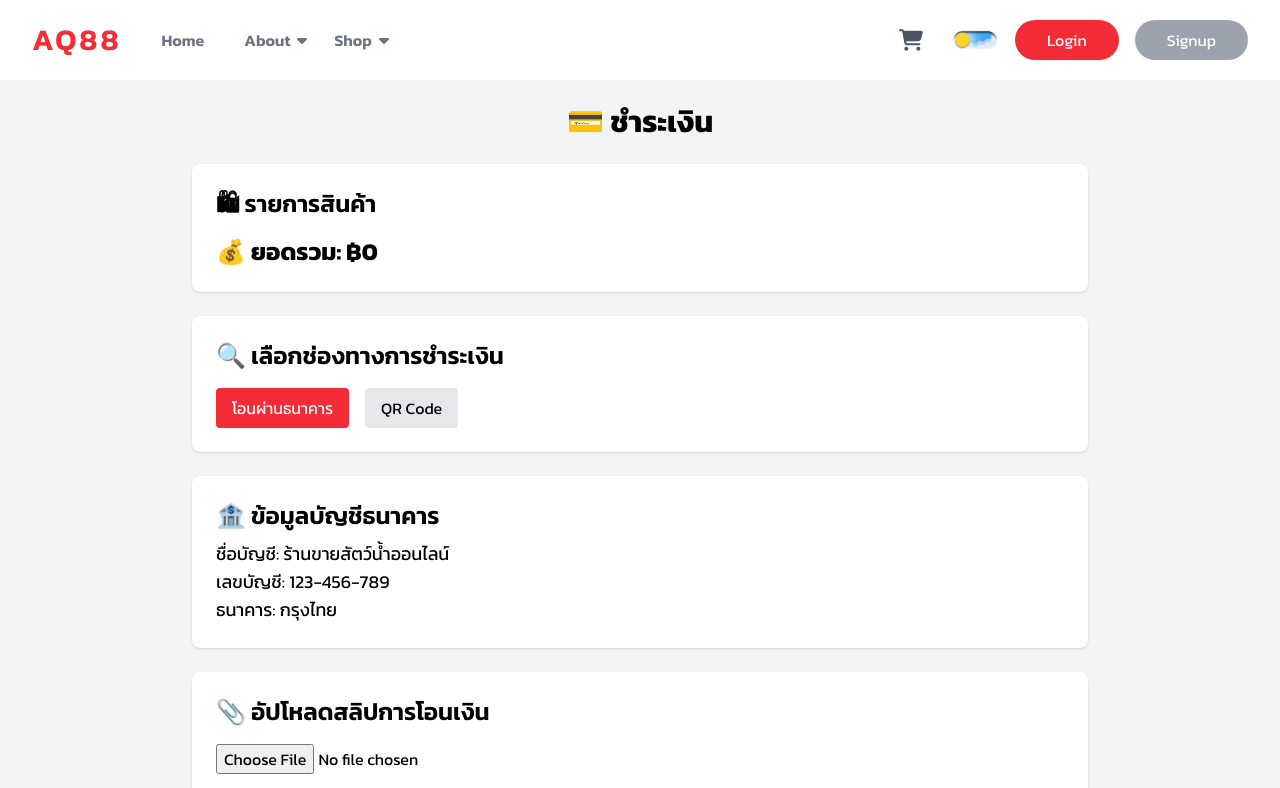
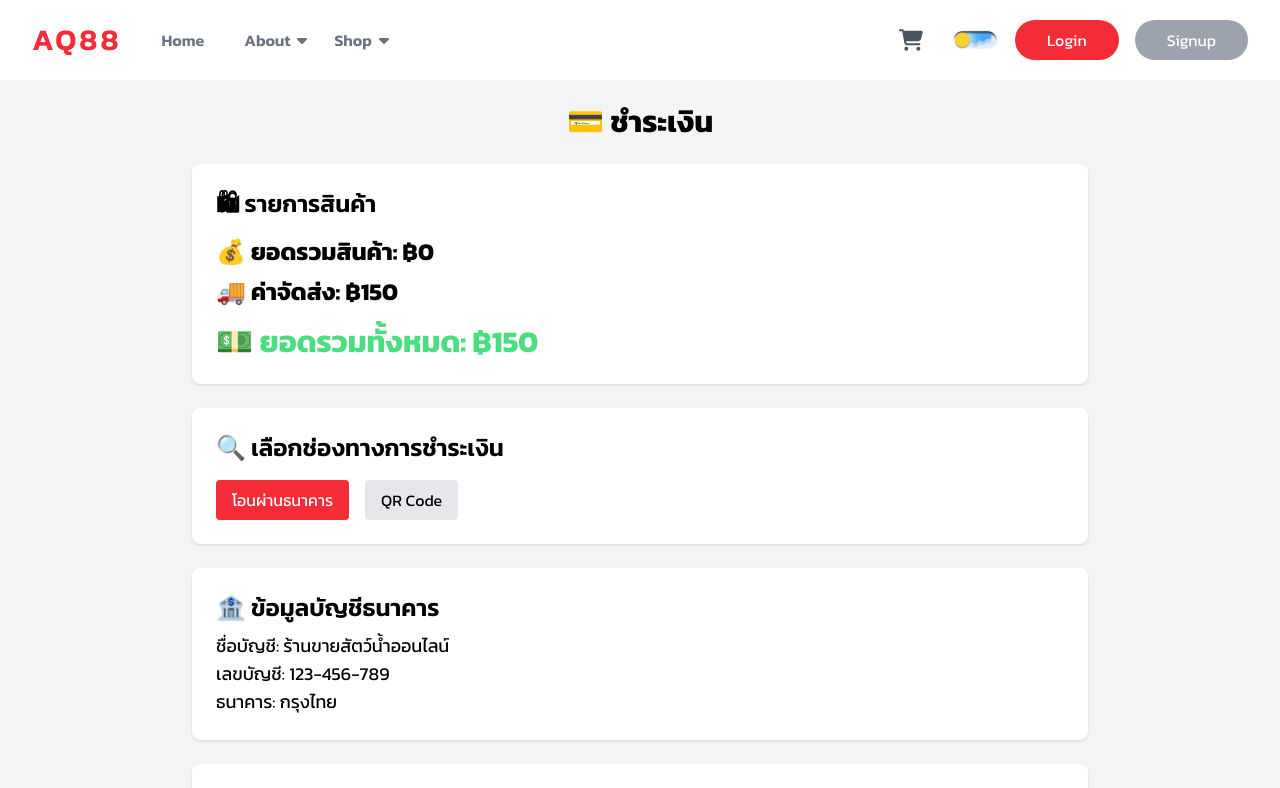
Before and after one commit to PornpapatDps/ProjectSystemsSell, a React (Vite) app in the folder frontend/: page /checkout in a window 1280 px wide. Shown: the top 788 px of the page. Built offline with nearby package versions, Linux system fonts and the light colour scheme.

Commit message:
Update Checkout.jsx

```diff
--- a/frontend/src/components/Checkout/Checkout.jsx
+++ b/frontend/src/components/Checkout/Checkout.jsx
@@ -8,8 +8,14 @@ const Checkout = () => {
     const [slip, setSlip] = useState(null);
     const navigate = useNavigate();
 
-    // คำนวณยอดรวมทั้งหมด
-    const totalAmount = cartItems.reduce((acc, item) => acc + parseFloat(item.price.replace("฿", "")) * item.quantity, 0);
+    // ค่าจัดส่งคงที่
+    const shippingFee = 150;
+
+    // คำนวณยอดรวมสินค้า
+    const subtotal = cartItems.reduce((acc, item) => acc + parseFloat(item.price.replace("฿", "")) * item.quantity, 0);
+
+    // ยอดรวมทั้งหมด (รวมค่าจัดส่ง)
+    const totalAmount = subtotal + shippingFee;
 
     // ฟังก์ชันเลือกไฟล์สลิป
     const handleFileChange = (e) => {
@@ -38,7 +44,9 @@ const Checkout = () => {
                         <span>฿{parseFloat(item.price.replace("฿", "")) * item.quantity}</span>
                     </div>
                 ))}
-                <h2 className="text-2xl font-bold mt-4">💰 ยอดรวม: ฿{totalAmount}</h2>
+                <h2 className="text-2xl font-bold mt-4">💰 ยอดรวมสินค้า: ฿{subtotal}</h2>
+                <h2 className="text-2xl font-bold mt-2">🚚 ค่าจัดส่ง: ฿{shippingFee}</h2>
+                <h2 className="text-3xl font-bold mt-4 text-green-400">💵 ยอดรวมทั้งหมด: ฿{totalAmount}</h2>
             </div>
 
             {/* ตัวเลือกการชำระเงิน */}
```
